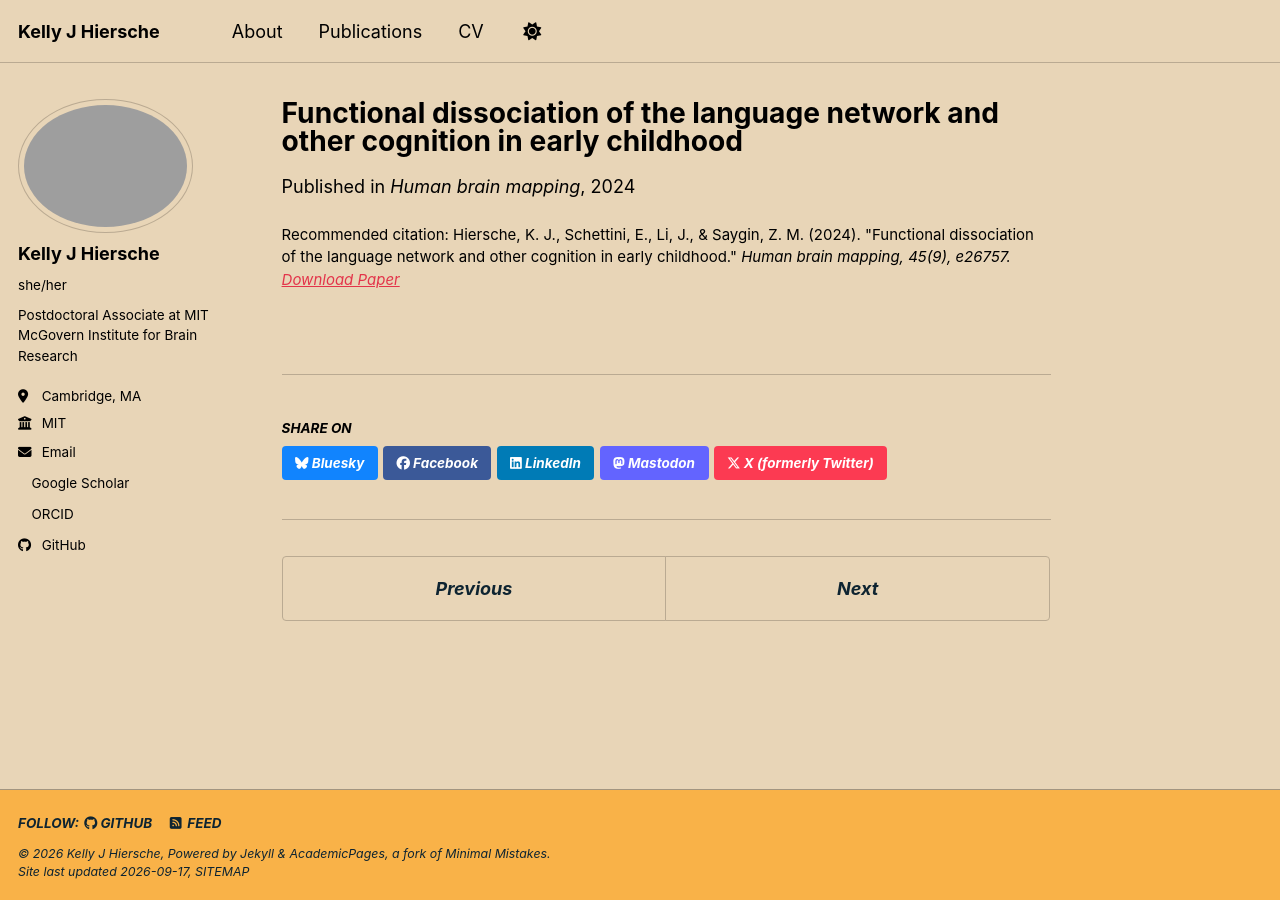
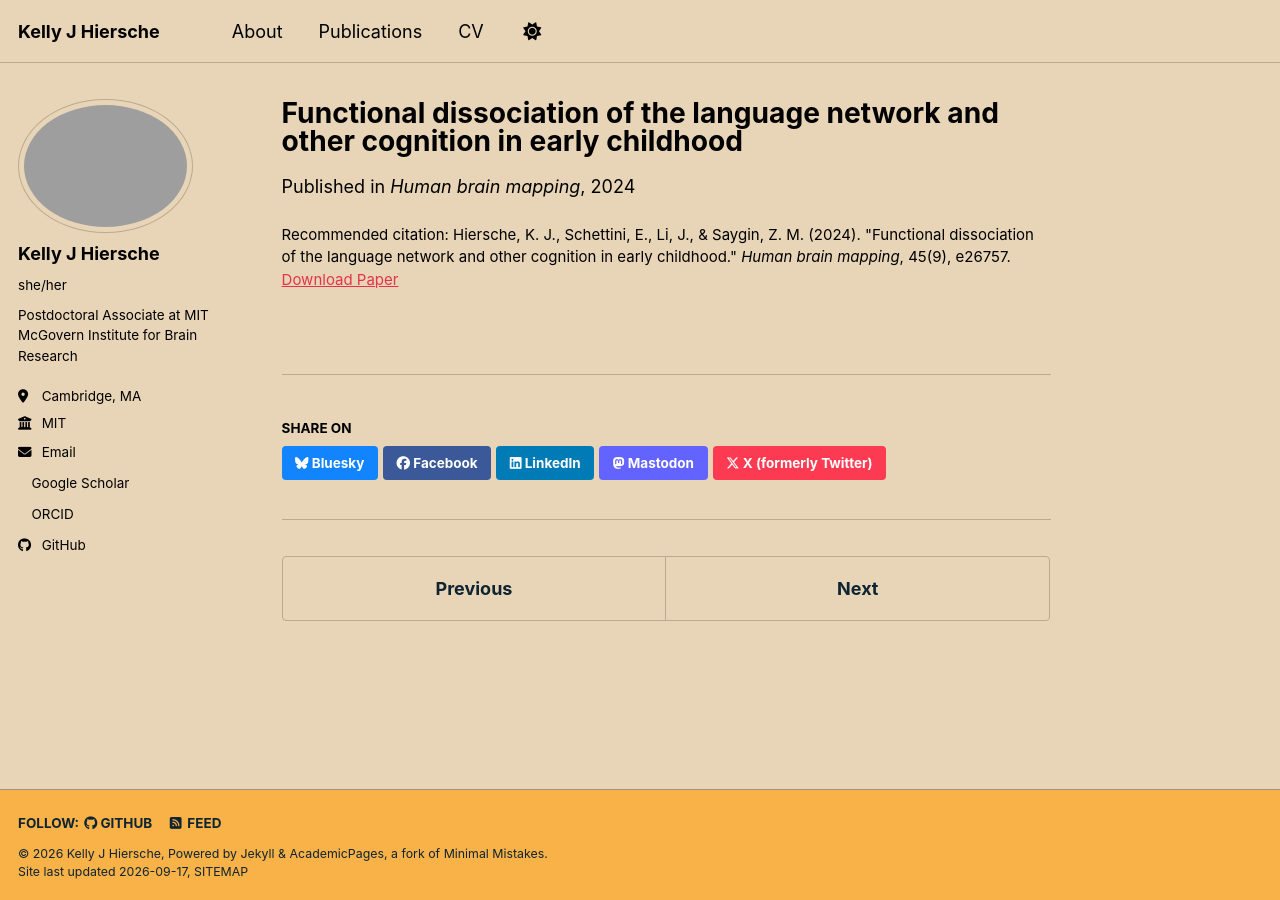
Before and after one commit to kellyjhiersche/kellyjhiersche.github.io, a Jekyll site: the page built from _publications/2024-06-12-LangMD-child.md, in a window 1280 px wide. Built offline with Jekyll 4.4.1, drawn with Linux system fonts in a browser that asks for light colours; a style sheet for code colours, icons or effects is not loaded.

```diff
--- a/_publications/2024-06-12-LangMD-child.md
+++ b/_publications/2024-06-12-LangMD-child.md
@@ -6,5 +6,5 @@ permalink: /publication/2024-06-12-LangMD-child
 date: /2024-06-12
 venue: 'Human brain mapping'
 paperurl: 'https://scholar.google.com/scholar_url?url=https://onlinelibrary.wiley.com/doi/abs/10.1002/hbm.26757&hl=en&sa=T&oi=gsb&ct=res&cd=0&d=5264075318722828807&ei=uLGqaqXXFoabieoPh4q9kQE&scisig=AIVdB-xomrpDSJWk-TJv0597YU_D'
-citation: 'Hiersche, K. J., Schettini, E., Li, J., & Saygin, Z. M. (2024). &quot;Functional dissociation of the language network and other cognition in early childhood.&quot; <i>Human brain mapping<i>, 45(9), e26757.'
+citation: 'Hiersche, K. J., Schettini, E., Li, J., & Saygin, Z. M. (2024). &quot;Functional dissociation of the language network and other cognition in early childhood.&quot; <i>Human brain mapping</i>, 45(9), e26757.'
 ---
```
